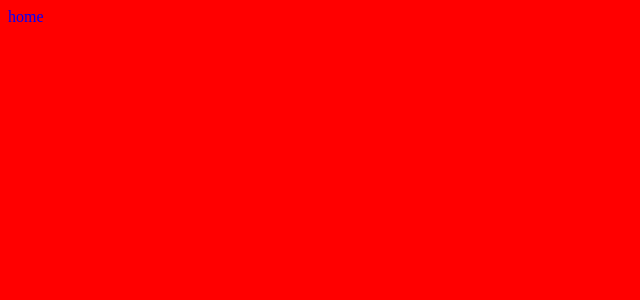
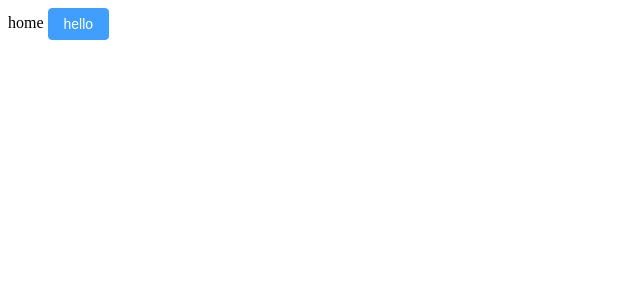
Before and after one commit to pasord/learn-vue3_shop-admin, a Vue app: page /#/ in a window 1280 px wide. Shown: the top 300 px of the page, without its empty margins (0-640 px from the left). Built offline with nearby package versions, Linux system fonts and the light colour scheme.

Commit message:
feat: 初始化element-plus

```diff
--- a/package.json
+++ b/package.json
@@ -11,6 +11,7 @@
   },
   "dependencies": {
     "axios": "^0.27.2",
+    "element-plus": "^2.2.8",
     "vue": "^3.2.25",
     "vue-router": "4"
   },
--- a/src/main.ts
+++ b/src/main.ts
@@ -1,10 +1,12 @@
 import { createApp } from 'vue'
 import App from './App.vue'
 import router from './router'
+import ElementPlus from './plugins/element-plus'
 
 // 引入全局样式
 import './styles/index.scss'
 
 createApp(App)
   .use(router)
+  .use(ElementPlus)
   .mount('#app')
--- /dev/null
+++ b/src/plugins/element-plus.ts
@@ -0,0 +1,12 @@
+import { App } from 'vue'
+import ElementPlus from 'element-plus'
+import 'element-plus/dist/index.css'
+import zhCn from 'element-plus/es/locale/lang/zh-cn'
+
+export default {
+  install (app: App) {
+    app.use(ElementPlus, {
+      locale: zhCn
+    })
+  }
+}
--- a/src/styles/common.scss
+++ b/src/styles/common.scss
@@ -1,5 +1 @@
 // 全局公共样式
-body {
-    background-color: red;
-    color: $color-red;
-}
--- a/src/views/home/index.vue
+++ b/src/views/home/index.vue
@@ -1,6 +1,9 @@
 <template>
   <div>
     home
+    <el-button type="primary">
+      hello
+    </el-button>
   </div>
 </template>
 
```
Also changed, not shown: 1 other file (tests, documents, lock files or other folders).
